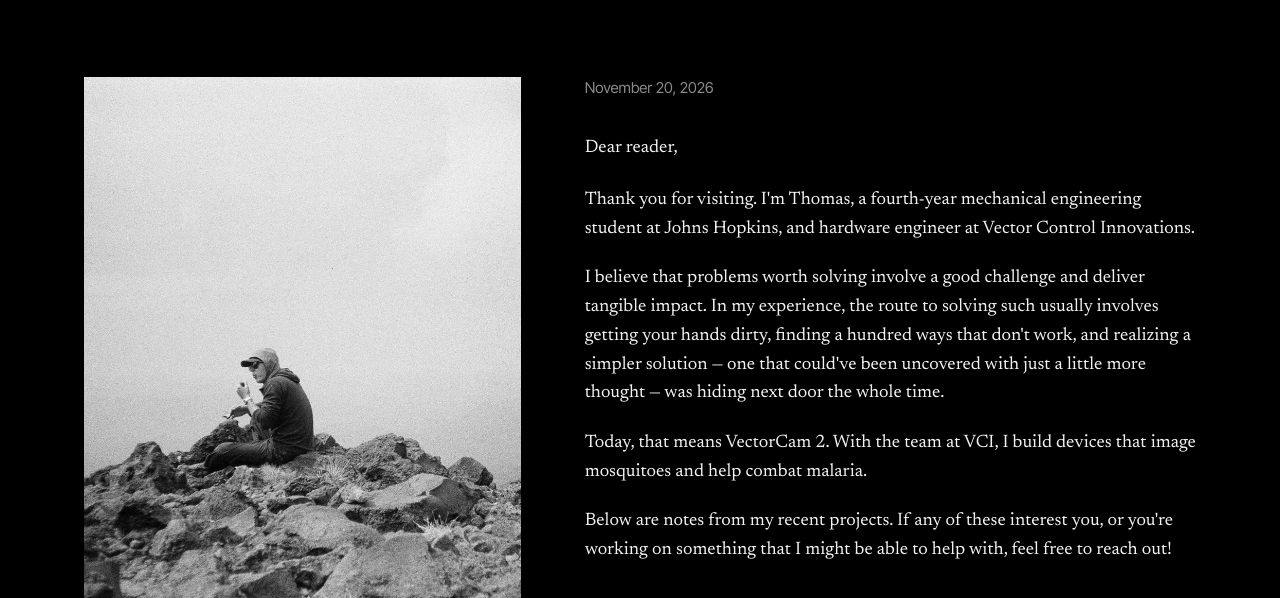
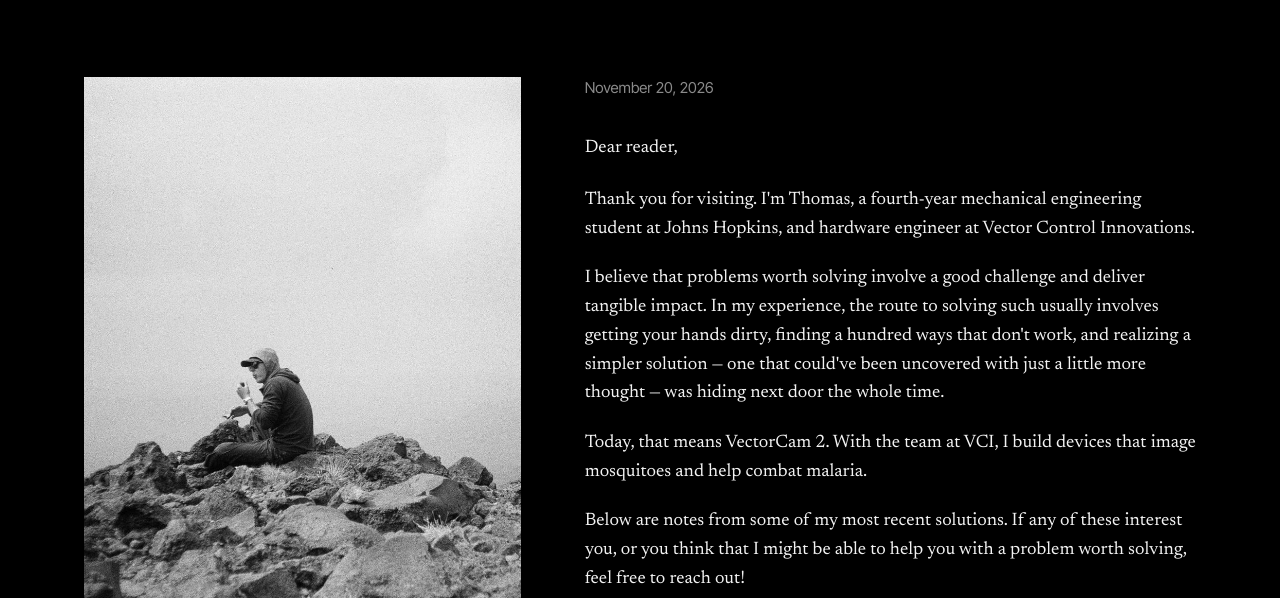
Before and after one commit to t67055/thomashuelskamp.com, a plain HTML site: page index.html in a window 1280 px wide. Shown: the top 598 px of the page. Drawn offline with Linux system fonts and the light colour scheme.

Commit message:
Update closing paragraph of the letter
Co-Authored-By: Claude Opus 5.5 <noreply@anthropic.com>
Claude-Session: https://claude.ai/code/session_018HqdxKVMnZJugJVamVY5ug

```diff
--- a/index.html
+++ b/index.html
@@ -111,7 +111,7 @@ footer{display:flex;justify-content:space-between;gap:12px;flex-wrap:wrap;border
       <p>Thank you for visiting. I'm Thomas, a fourth-year mechanical engineering student at Johns Hopkins, and hardware engineer at Vector Control Innovations.</p>
       <p>I believe that problems worth solving involve a good challenge and deliver tangible impact. In my experience, the route to solving such usually involves getting your hands dirty, finding a hundred ways that don't work, and realizing a simpler solution&thinsp;&mdash;&thinsp;one that could've been uncovered with just a little more thought&thinsp;&mdash;&thinsp;was hiding next door the whole time.</p>
       <p>Today, that means VectorCam 2. With the team at VCI, I build devices that image mosquitoes and help combat malaria.</p>
-      <p>Below are notes from my recent projects. If any of these interest you, or you're working on something that I might be able to help with, feel free to reach out!</p>
+      <p>Below are notes from some of my most recent solutions. If any of these interest you, or you think that I might be able to help you with a problem worth solving, feel free to reach out!</p>
       <p class="close">Sincerely,</p>
       <p class="sig">Thomas Huelskamp</p>
     </article>
```
